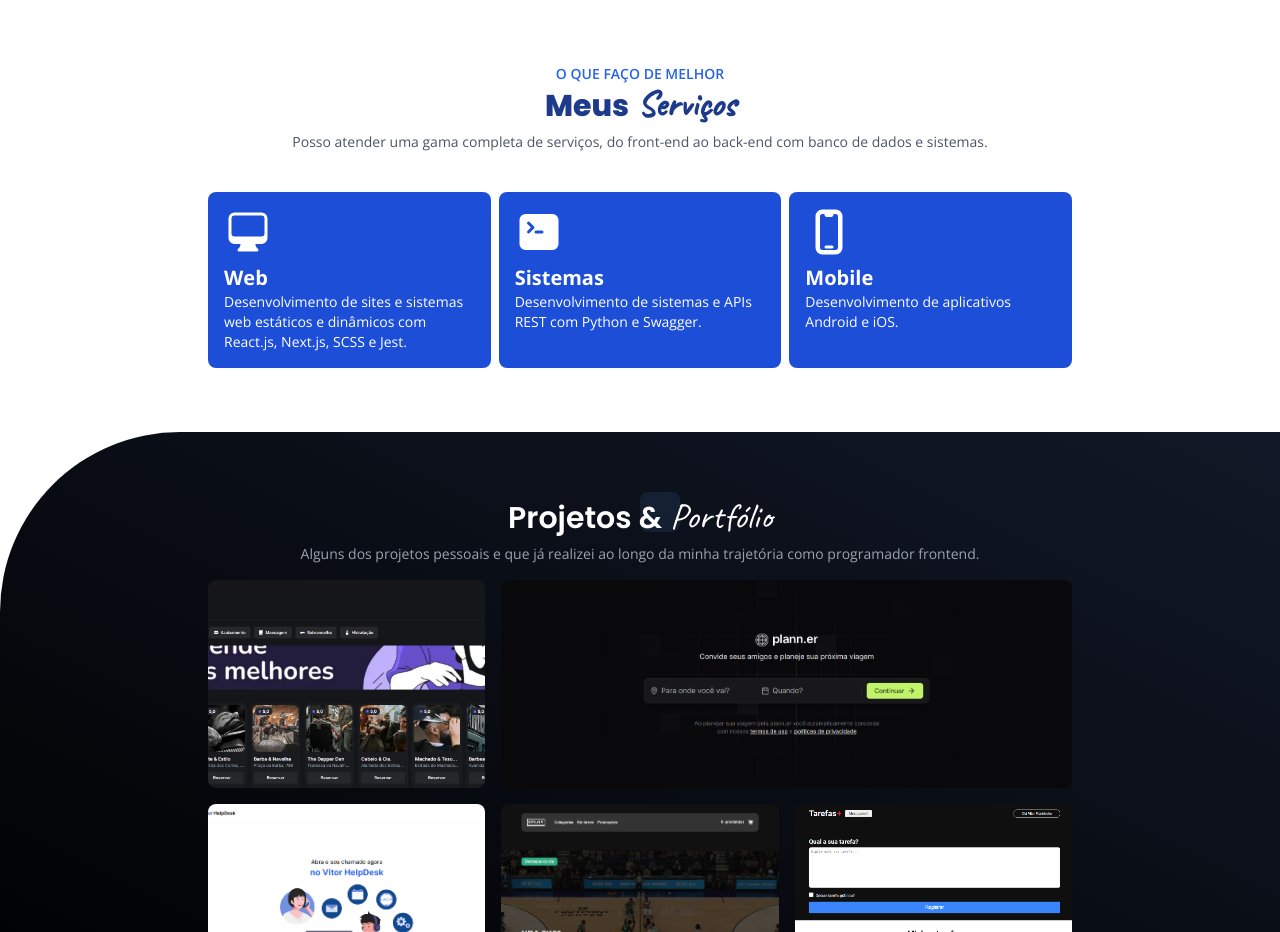
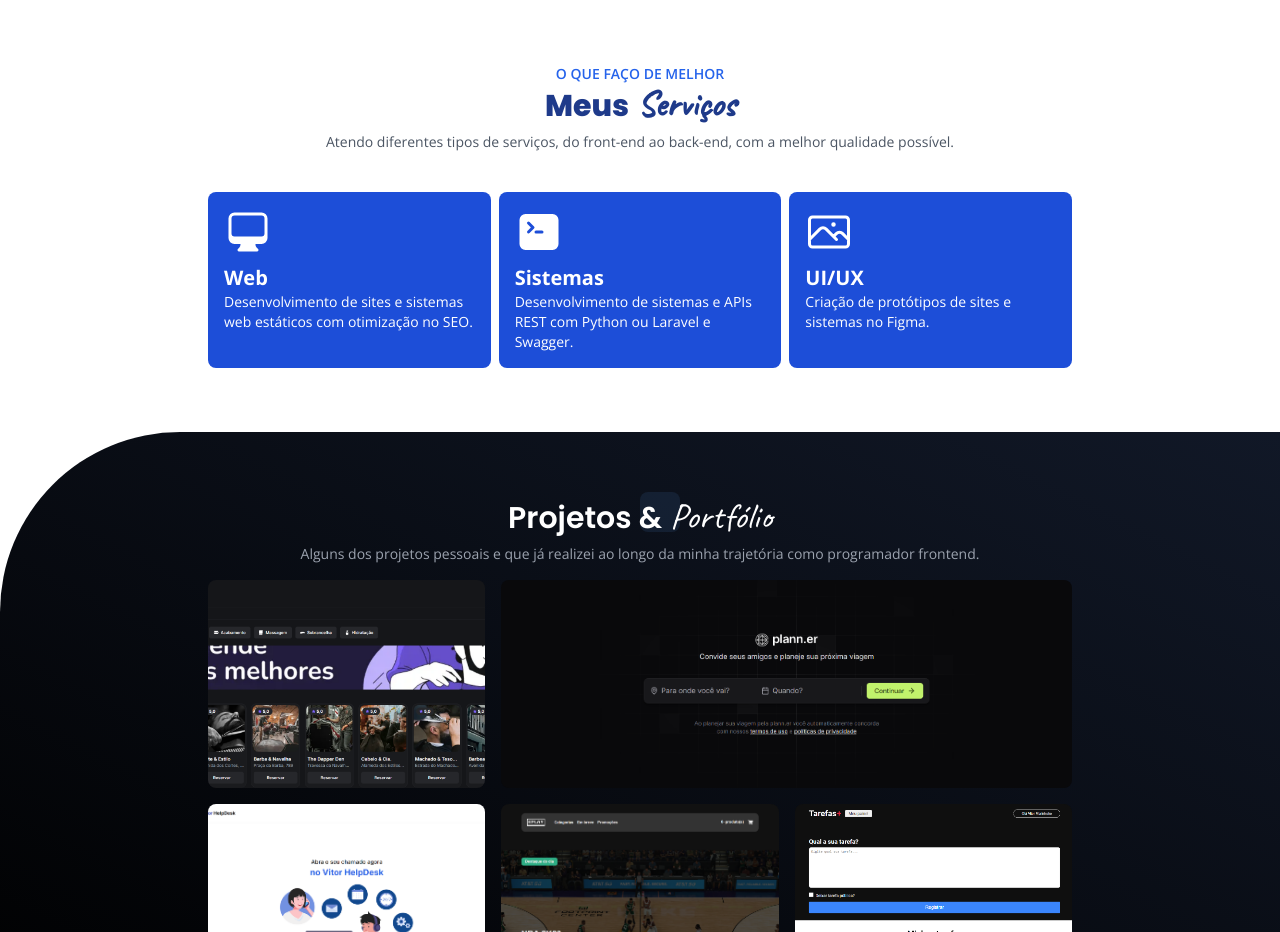
Before and after one commit to vitormarinheiro1/portfolio, a React (Vite) app: page / in a window 1280 px wide. Shown: the part 880-1812 px from the top of the page. Built offline with nearby package versions, Linux system fonts and the light colour scheme.

Commit message:
update services

```diff
--- a/src/components/Services.tsx
+++ b/src/components/Services.tsx
@@ -2,7 +2,7 @@ import React from "react"
 import {
   HiCommandLine,
   HiComputerDesktop,
-  HiDevicePhoneMobile,
+  HiOutlinePhoto,
 } from "react-icons/hi2"
 
 export function Services() {
@@ -10,19 +10,19 @@ export function Services() {
     {
       title: "Web",
       description:
-        "Desenvolvimento de sites e sistemas web estáticos e dinâmicos com React.js, Next.js, SCSS e Jest.",
+        "Desenvolvimento de sites e sistemas web estáticos com otimização no SEO.",
       icon: <HiComputerDesktop className="h-12 w-12" />,
     },
     {
       title: "Sistemas",
       description:
-        "Desenvolvimento de sistemas e APIs REST com Python e Swagger.",
+        "Desenvolvimento de sistemas e APIs REST com Python ou Laravel e Swagger.",
       icon: <HiCommandLine className="h-12 w-12" />,
     },
     {
-      title: "Mobile",
-      description: "Desenvolvimento de aplicativos Android e iOS.",
-      icon: <HiDevicePhoneMobile className="h-12 w-12" />,
+      title: "UI/UX",
+      description: "Criação de protótipos de sites e sistemas no Figma.",
+      icon: <HiOutlinePhoto className="h-12 w-12" />,
     },
   ]
 
@@ -38,8 +38,8 @@ export function Services() {
         </h2>
 
         <p className="text-sm text-gray-600">
-          Posso atender uma gama completa de serviços, do front-end ao back-end
-          com banco de dados e sistemas.
+          Atendo diferentes tipos de serviços, do front-end ao back-end,
+          com a melhor qualidade possível.
         </p>
       </div>
 
```
